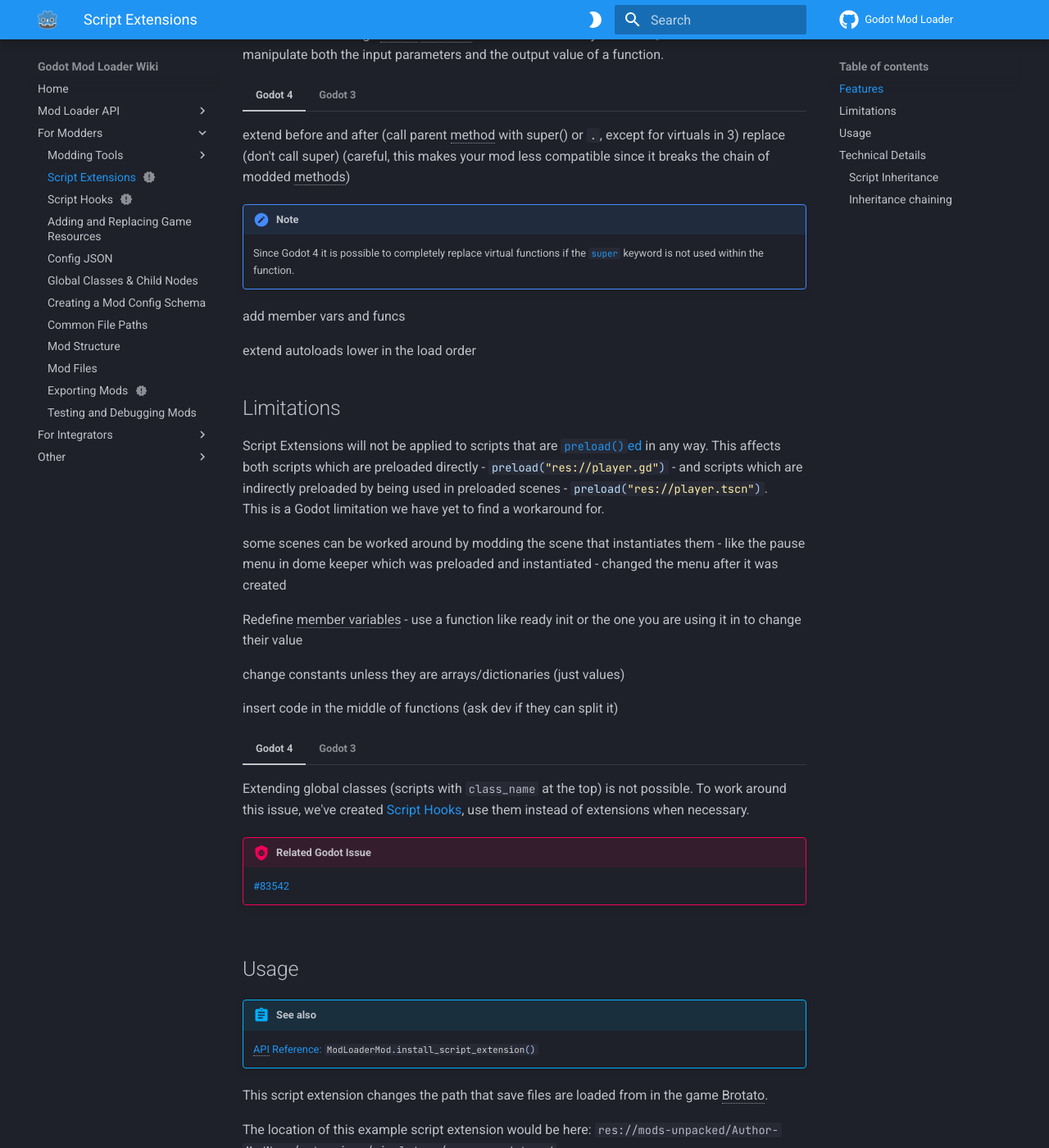
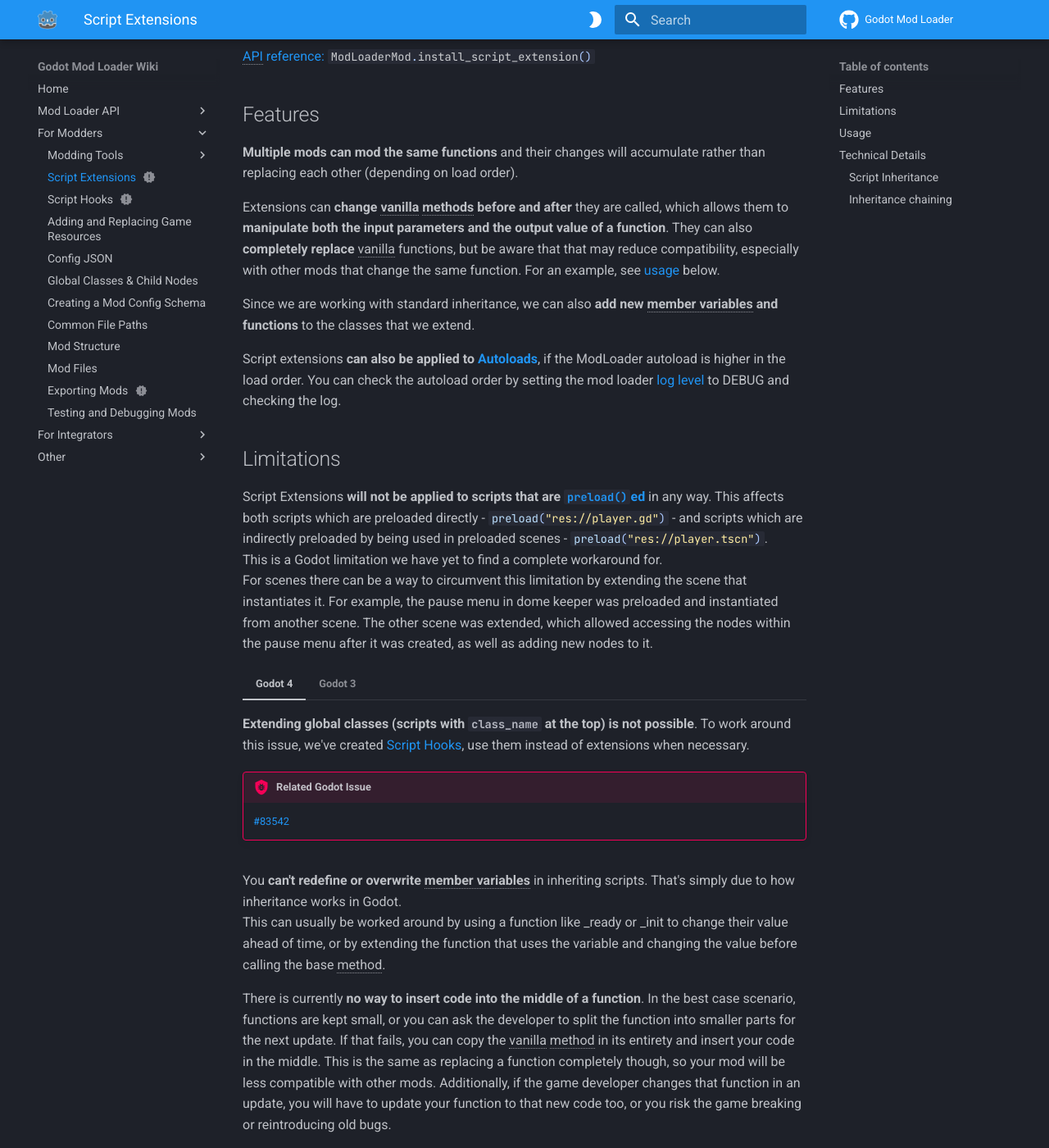
Before and after one commit to GodotModding/gmlwiki, an MkDocs documentation site: the page built from docs/guides/modding/script_extensions.md, in a window 1280 px wide and 1400 px high, scrolled down 402 px. Shown: the whole window at 82% size. Built offline with MkDocs 1.6.1 and Material for MkDocs 9.7.7, drawn with Linux system fonts in a browser that asks for light colours; comment, search, counter and statistics services are not loaded; some of the changed text lies outside the part shown.

Commit message:
more extension docs

````diff
--- a/docs/guides/modding/script_extensions.md
+++ b/docs/guides/modding/script_extensions.md
@@ -9,52 +9,44 @@ Script extensions are the preferred way to change, extend and replace behaviour
 It works by registering an entire file of new script functions as a child script of a vanilla script. Not all methods
 from the original script need to be in the extension script.
 
+Extensions are based on [inheritance](https://docs.godotengine.org/en/stable/tutorials/scripting/gdscript/gdscript_basics.html#inheritance),
+which is a concept from object-oriented programming. It is recommended that you know a bit about [classes](https://docs.godotengine.org/en/stable/tutorials/scripting/gdscript/gdscript_basics.html#classes)
+and [inheritance](https://docs.godotengine.org/en/stable/tutorials/scripting/gdscript/gdscript_basics.html#inheritance) before delving deeper.
+Note that we won't be making much use of custom named classes, we'll mostly be using inheritance to extend a functions
+logic and then let the mod loader replace the vanilla script with our custom one.
+
 [API reference: `#!gd ModLoaderMod.install_script_extension()`](../../api/mod_loader_mod.md#method-install_script_extension)
 
 ## Features
 
-Extensions can change vanilla methods before and after they are called, which allows them to
-manipulate both the input parameters and the output value of a function.
+**Multiple mods can mod the same functions** and their changes will accumulate rather than replacing each other (depending on load order).
+
+Extensions can **change vanilla methods before and after** they are called, which allows them to
+**manipulate both the input parameters and the output value of a function**. They can also **completely replace**
+vanilla functions, but be aware that that may reduce compatibility, especially with other mods that change
+the same function. For an example, see [usage](#usage) below.
+
+Since we are working with standard inheritance, we can also **add new member variables and functions** to the classes that
+we extend.
+
+Script extensions **can also be applied to [Autoloads](https://docs.godotengine.org/en/stable/tutorials/scripting/singletons_autoload.html)**,
+if the ModLoader autoload is higher in the load order. You can check the autoload order by setting the mod loader
+[log level](testing_debugging.md#logging-and-other-handy-options) to DEBUG and checking the log.
+
+## Limitations
+
+Script Extensions **will not be applied to scripts that are
+[`preload()`ed](https://docs.godotengine.org/en/stable/classes/class_%40gdscript.html#class-gdscript-method-preload "preload() is a GDScript feature")**
+in any way. This affects both scripts which are preloaded directly - `#!gd preload("res://player.gd")` - and scripts which are
+indirectly preloaded by being used in preloaded scenes - `#!gd preload("res://player.tscn")`.
+This is a Godot limitation we have yet to find a complete workaround for.
+For scenes there can be a way to circumvent this limitation by extending the scene that instantiates it. For example,
+the pause menu in dome keeper was preloaded and instantiated from another scene. The other scene was extended, which
+allowed accessing the nodes within the pause menu after it was created, as well as adding new nodes to it.
 
 === "Godot 4"
 
-=== "Godot 3"
-
-
-
-extend before and after (call parent method with super() or `.`, except for virtuals in 3)
-replace (don't call super) (careful, this makes your mod less compatible since it breaks the chain of modded methods)
-
-!!! note
-    Since Godot 4 it is possible to completely replace virtual functions if the
-    [`super`](https://docs.godotengine.org/en/stable/tutorials/scripting/gdscript/gdscript_basics.html#inheritance)
-    keyword is not used within the function.
-
-add member vars and funcs
-
-extend autoloads lower in the load order
-
-## Limitations
-
-Script Extensions will not be applied to scripts that are
-[`preload()`ed](https://docs.godotengine.org/en/stable/classes/class_%40gdscript.html#class-gdscript-method-preload "preload() is a GDScript feature")
-in any way. This affects both scripts which are preloaded directly - `#!gd preload("res://player.gd")` - and scripts which are
-indirectly preloaded by being used in preloaded scenes - `#!gd preload("res://player.tscn")`.
-This is a Godot limitation we have yet to find a workaround for.
-
-some scenes can be worked around by modding the scene that instantiates them
-- like the pause menu in dome keeper which was preloaded and instantiated - changed the menu after it was created
-
-[//]: # (TODO)
-Redefine member variables
-- use a function like ready init or the one you are using it in to change their value
-
-change constants unless they are arrays/dictionaries (just values)
-
-insert code in the middle of functions (ask dev if they can split it)
-
-=== "Godot 4"
-    Extending global classes (scripts with `class_name` at the top) is not possible.
+    **Extending global classes (scripts with `class_name` at the top) is not possible**.
     To work around this issue, we've created [Script Hooks](script_hooks.md), use them instead of
     extensions when necessary.
 
@@ -63,9 +55,9 @@ insert code in the middle of functions (ask dev if they can split it)
 
 === "Godot 3"
 
-    It is not possible to replace [virtual functions](https://docs.godotengine.org/en/3.5/tutorials/scripting/overridable_functions.html)
-    with a script extension, since the function from the parent class will always be called by Godot.
-    Because of this, using `._ready()` - the `_ready()` function of the parent class - in a script extension will result
+    It is **not possible to replace [virtual functions](https://docs.godotengine.org/en/3.5/tutorials/scripting/overridable_functions.html)**
+    with a script extension, since the function from the base class will always be called by Godot.
+    Because of this, using `._ready()` - the `_ready()` function of the base class - in a script extension will result
     in that function being called twice.
 
     ???+ info
@@ -76,6 +68,23 @@ insert code in the middle of functions (ask dev if they can split it)
     !!! bug "Related Godot Issue"
         [#33620](https://github.com/godotengine/godot/issues/33620#issuecomment-553912225)
 
+
+You **can't redefine or overwrite member variables** in inheriting scripts. That's simply due to how inheritance works in Godot.
+This can usually be worked around by using a function like _ready or _init to change their value ahead of time, or by
+extending the function that uses the variable and changing the value before calling the base method.
+
+There is currently **no way to insert code into the middle of a function**. In the best case scenario, functions are kept
+small, or you can ask the developer to split the function into smaller parts for the next update. If that fails, you can
+copy the vanilla method in its entirety and insert your code in the middle. This is the same as replacing a function
+completely though, so your mod will be less compatible with other mods. Additionally, if the game developer changes that
+function in an update, you will have to update your function to that new code too, or you risk the game breaking or
+reintroducing old bugs.
+
+**Constants** do what they should, so they **can't be changed or overwritten**. Unless the constant holds an Array, in which
+case the variable can't be reassigned, but the values within can change without problem.
+Dictionaries are in a similar situation, where the dict values can change freely, but the keys are fixed.
+
+
 ## Usage
 
 !!! abstract "See also"
@@ -84,8 +93,8 @@ insert code in the middle of functions (ask dev if they can split it)
 
 This script extension changes the path that save files are loaded from in the game Brotato.
 
-The location of this example script extension would be here:
-`res://mods-unpacked/Author-ModName/extensions/singletons/progress_data.gd`
+The path of this example script extension would be, by convention, in the `/extensions` folder and then mirroring the
+vanilla file structure: `res://mods-unpacked/Author-ModName/extensions/singletons/progress_data.gd`
 
 === "Godot 4"
 
@@ -121,25 +130,57 @@ The location of this example script extension would be here:
         #return .load_game_file(modded_path)
     ```
 
-To install it, call [ModLoaderMod.install_script_extension]() from your mod's `mod_main.gd`, in `_init`:
+The above example showed how to call the base method by using `#!gd super()` or the `.` prefix in Godot 3.
+
+In this example, the input values for the base function are changed, but it is also possible to manipulate the output
+value by calling the base method first, changing something and then returning that new value, as shown below:
 
 === "Godot 4"
 
     ```gdscript
-    extends Node
-
-    func _init():
-        ModLoaderMod.install_script_extension('res://mods-unpacked/Author-ModName/extensions/singletons/progress_data.gd')
+    func get_playtime_days() -> int:
+        var days = super()
+        return days + 2
     ```
 
 === "Godot 3"
 
     ```gdscript
-    extends Node
+    func get_playtime_days() -> int:
+        var days = .get_playtime_days()
+        return days + 2
+    ```
 
-    func _init():
-        ModLoaderMod.install_script_extension('res://mods-unpacked/Author-ModName/extensions/singletons/progress_data.gd')
-    ```
+Since we are extending the vanilla base class, not calling the base method would completely replace the method.
+Since all modded methods extend each other in a chain, this would break the chain and usually cause conflicts between mods.
+
+=== "Godot 4"
+
+    Since Godot 4, it is possible to completely replace [virtual/overridable](https://docs.godotengine.org/en/3.6/tutorials/scripting/overridable_functions.html)
+    functions, by not using the
+    [`super`](https://docs.godotengine.org/en/stable/tutorials/scripting/gdscript/gdscript_basics.html#inheritance)
+    keyword within the function, which wasn't the case before.
+
+=== "Godot 3"
+
+    Godot 3 has one particular quirk, which always calls the base method for all [virtual/overridable functions](https://docs.godotengine.org/en/3.6/tutorials/scripting/overridable_functions.html).
+    Because of this quirk, you shouldn't call `#!gd ._ready()` and other virtuals, because they would be called twice.
+    It is also impossible to completely replace a virtual function for that reason.
+
+
+To install it, call [`#!gd ModLoaderMod.install_script_extension()`](../../api/mod_loader_mod.md#method-install_script_extension)
+from your mod's `mod_main.gd`, in `#!gd _init()` or in any function that gets called
+by `#!gd _init()`, like the `#!gd install_script_extensions()` functions we usually use by convention.
+
+```gdscript
+extends Node
+
+func _init():
+	install_script_extensions()
+
+func install_script_extensions() -> void:
+    ModLoaderMod.install_script_extension('res://mods-unpacked/Author-ModName/extensions/singletons/progress_data.gd')
+```
 
 ## Technical Details
 
````
